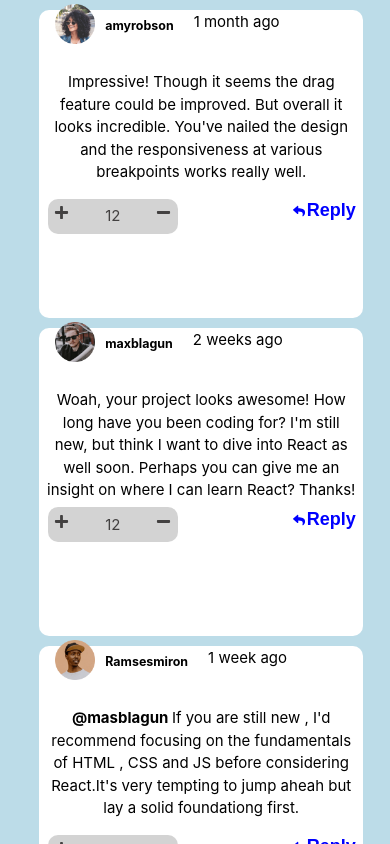
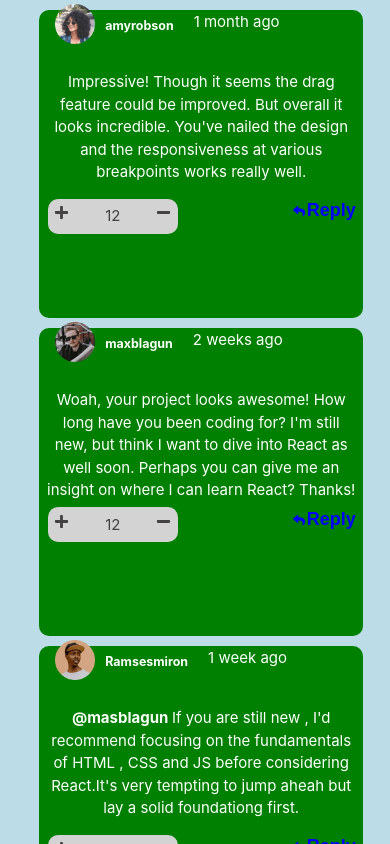
Before and after one commit to Muchunguzi/interactive-comment-section, a React (Create React App) app: page / in a window 390 px wide. Shown: the top 844 px of the page. Built offline with nearby package versions, Linux system fonts and the light colour scheme.

Commit message:
changed bg-color

```diff
--- a/src/App.css
+++ b/src/App.css
@@ -176,6 +176,8 @@ div.mobiles{
    width: 100%;
    height: 35vh;
    padding: 2%;
+   background: green;
+   color: white;
   }
   .form{
     height: 15vh;
```
